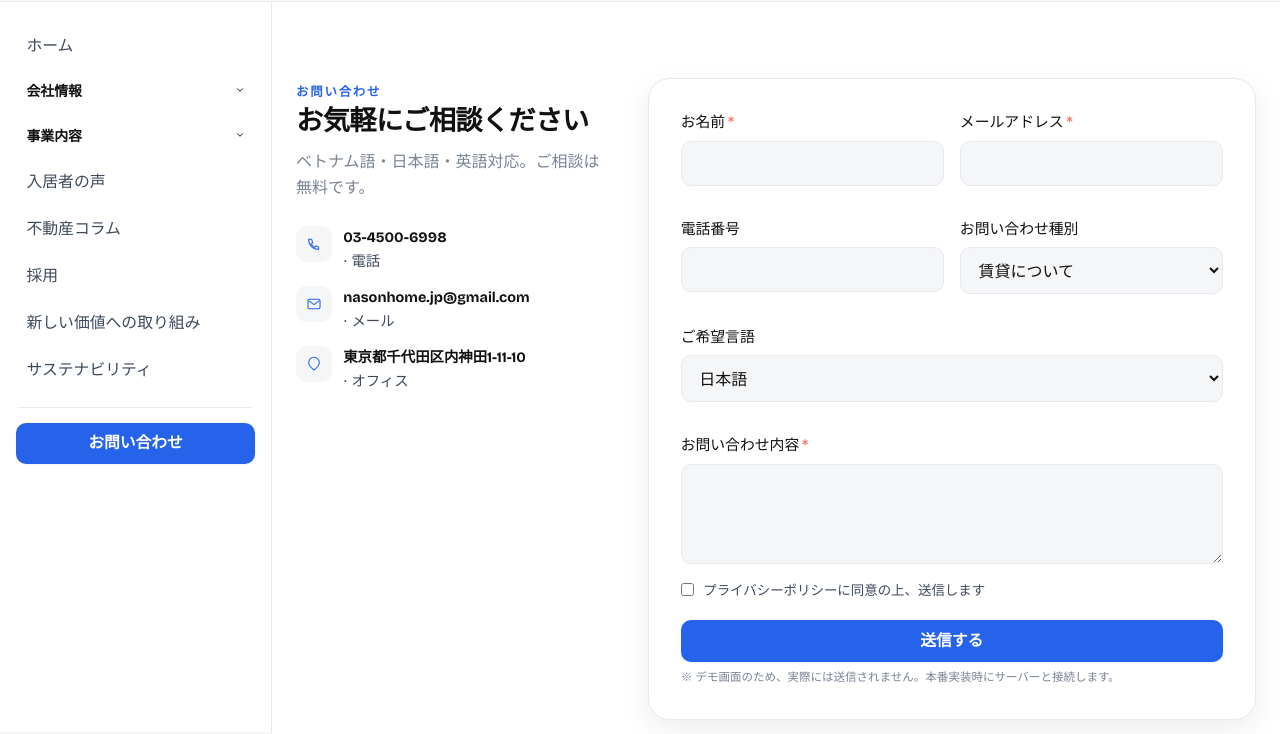
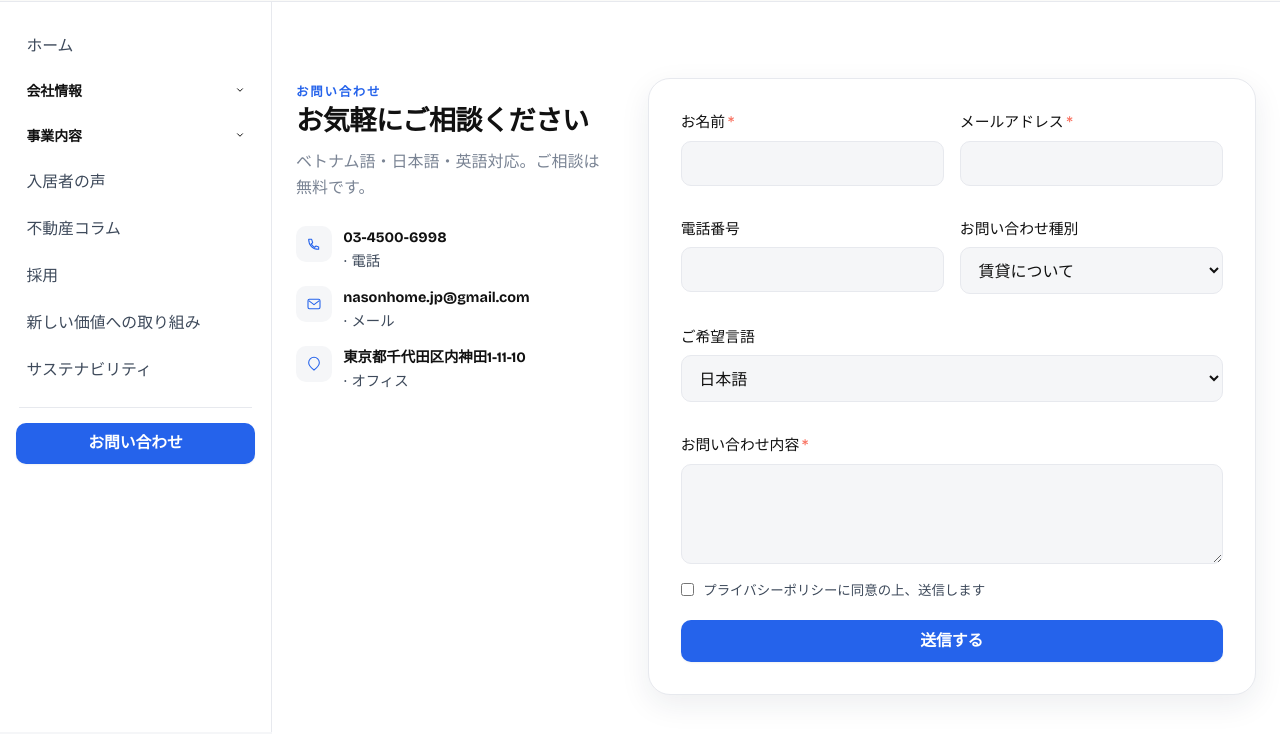
Before and after one commit to thailenasonhome-hub/nasonhome.jp, a plain HTML site: page nason-site/contact.html in a window 1280 px wide. Shown: the part 68-802 px from the top of the page. Drawn offline with nearby package versions, Linux system fonts and the light colour scheme.

Commit message:
Update contact page and hero background

```diff
--- a/nason-site/contact.html
+++ b/nason-site/contact.html
@@ -140,7 +140,6 @@
           </div>
           <label class="form-check"><input type="checkbox" required /><span data-i18n="cf.privacy">プライバシーポリシーに同意の上、送信します</span></label>
           <button type="submit" class="btn btn-primary" style="width:100%;justify-content:center" data-i18n="cf.submit">送信する</button>
-          <div class="demo-note" data-i18n="cf.demo">※ デモ画面のため、実際には送信されません。本番実装時にサーバーと接続します。</div>
         </form>
         <div class="form-success" id="formSuccess">
           <span class="fi"><svg width="26" height="26" viewBox="0 0 24 24" fill="none"><path d="M5 13l4 4L19 7" stroke="currentColor" stroke-width="2.4" stroke-linecap="round" stroke-linejoin="round"/></svg></span>
--- a/nason-site/style.css
+++ b/nason-site/style.css
@@ -285,7 +285,6 @@ section:last-of-type .jigyo-detail{border-bottom:0}
 .form-success .fi{width:56px;height:56px;border-radius:50%;background:var(--teal-soft);color:var(--teal);display:grid;place-items:center;margin:0 auto 1rem}
 .form-success h3{margin-bottom:.5rem}
 .form-success p{color:var(--muted);font-size:.9rem}
-.demo-note{font-size:.72rem;color:var(--muted);margin-top:.4rem}
 
 /* contact strip (map + social icons) — light bg, sits before the navy footer */
 .contact-strip{background:var(--paper);padding:56px 0;border-top:1px solid var(--line)}
```
Also changed, not shown: nason-site/assets/hero-bg.jpg (added).
